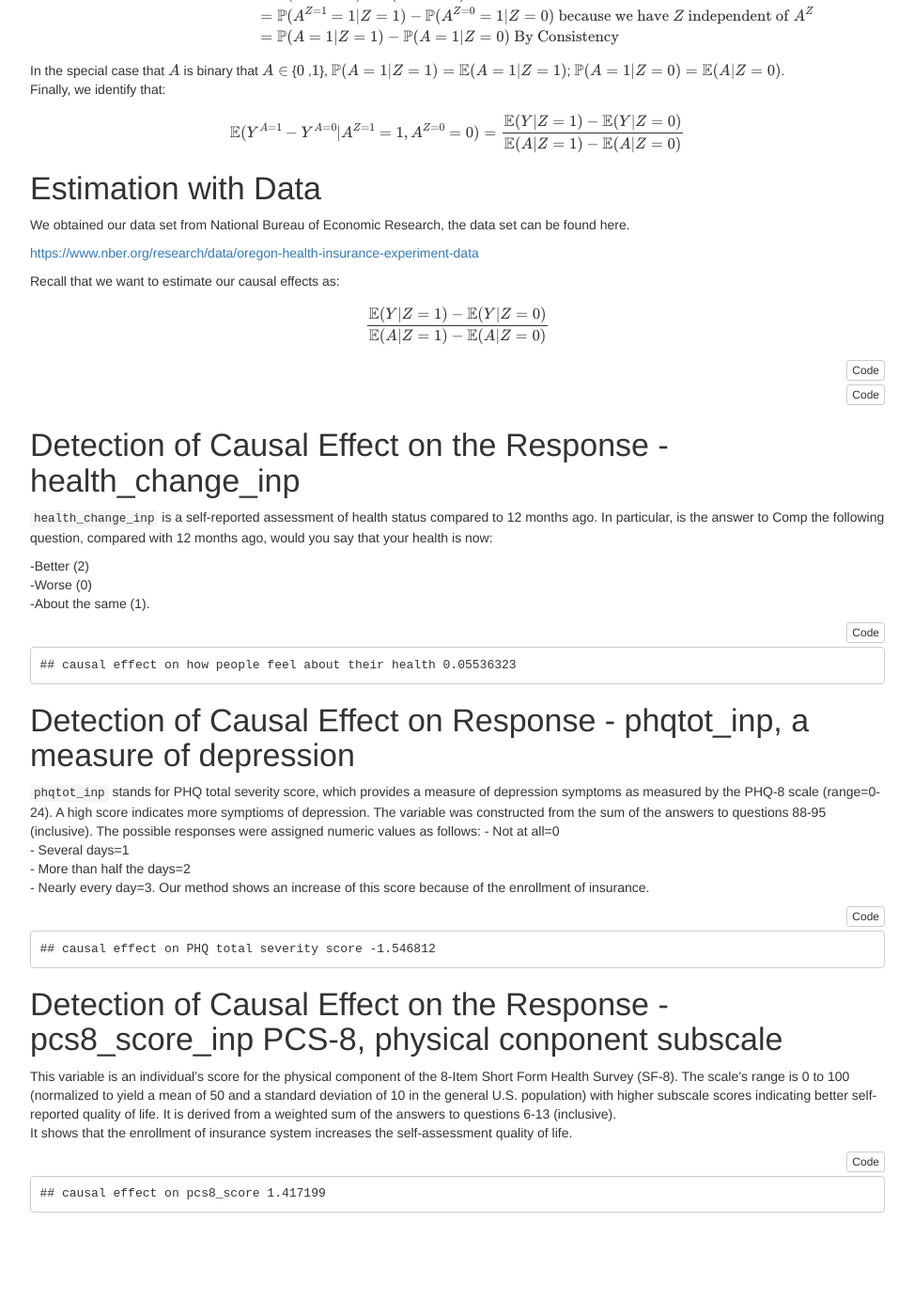
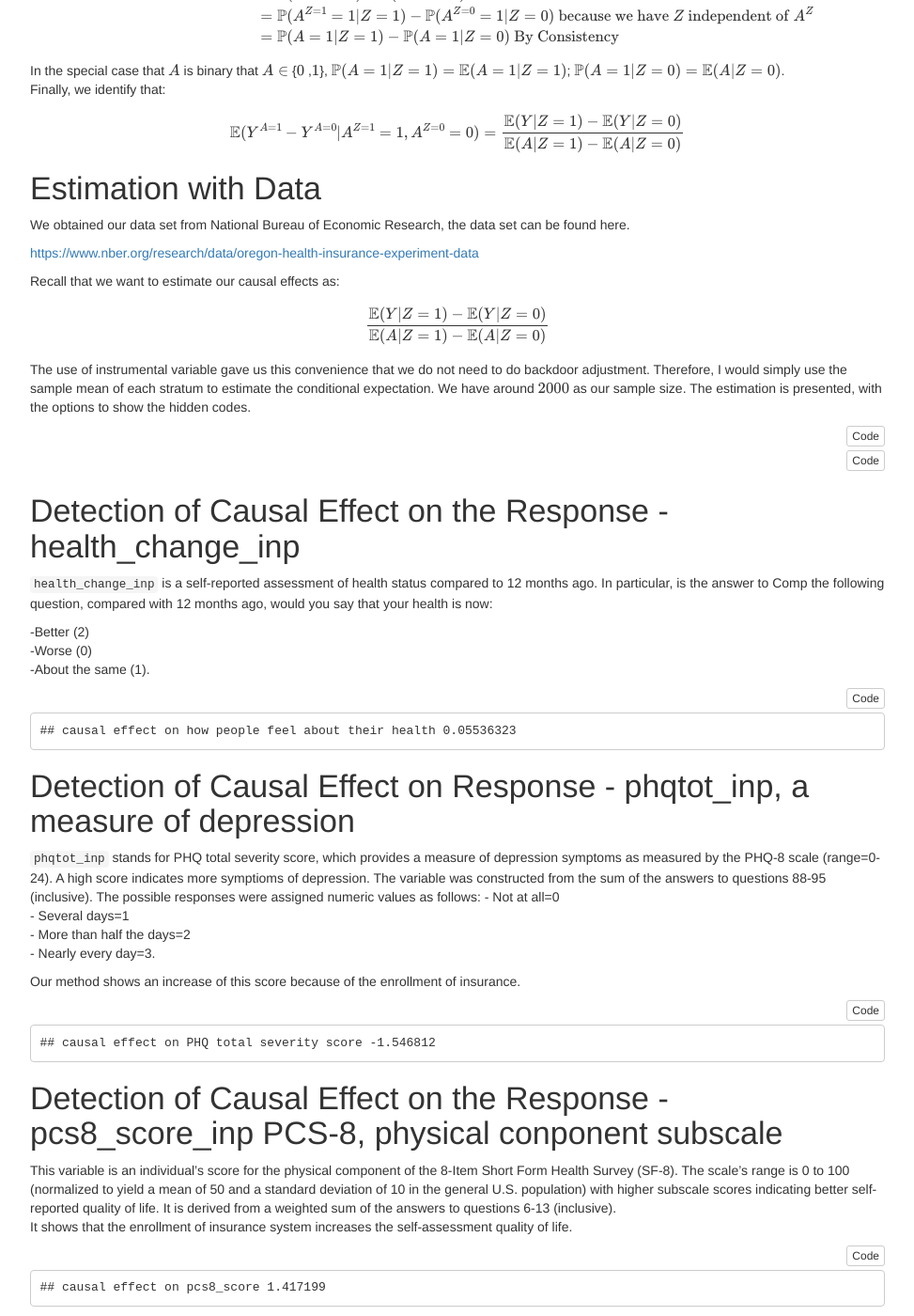
Before and after one commit to elainekjchiu/elainekjchiu.github.io, a Jekyll site: the page project.html, which Jekyll copies as it is, in a window 1280 px wide and 1400 px high, scrolled down 4025 px. Shown: the whole window at 94% size, without its empty margins (153-1126 px from the left). Built offline with Jekyll 4.4.1, drawn with Linux system fonts in a browser that asks for light colours; formulas are drawn with MathJax 3; before the commit the page ends 5325 px from its top, so only the background shows below that.

Commit message:
Add files via upload

```diff
--- a/project.html
+++ b/project.html
@@ -767,6 +767,12 @@ the data set can be found here.</p>
 \frac{\mathbb{E}(Y|Z=1)  - \mathbb{E}(Y|Z=0)}{\mathbb{E}(A|Z=1) -
 \mathbb{E}(A|Z=0)}
 \]</span></p>
+<p>The use of instrumental variable gave us this convenience that we do
+not need to do backdoor adjustment. Therefore, I would simply use the
+sample mean of each stratum to estimate the conditional expectation. We
+have around <span class="math inline">\(2000\)</span> as our sample
+size. The estimation is presented, with the options to show the hidden
+codes.</p>
 <pre class="r fold-hide"><code>library(haven)
 lottery.Data = read_dta(&quot;C:/Users/Patron/Desktop/OHIE_Public_Use_Files/OHIE_Data/oregonhie_descriptive_vars.dta&quot;)
 
@@ -842,8 +848,9 @@ variable was constructed from the sum of the answers to questions 88-95
 follows: - Not at all=0<br />
 - Several days=1<br />
 - More than half the days=2<br />
-- Nearly every day=3. Our method shows an increase of this score because
-of the enrollment of insurance.</p>
+- Nearly every day=3.</p>
+<p>Our method shows an increase of this score because of the enrollment
+of insurance.</p>
 <pre class="r fold-hide"><code># Consider using another response phqtot_inp, which is a measure of depression symptom, the higher the more a person shows depression
 # we get rid of the rows with NA in phqtot_inp
 
```
